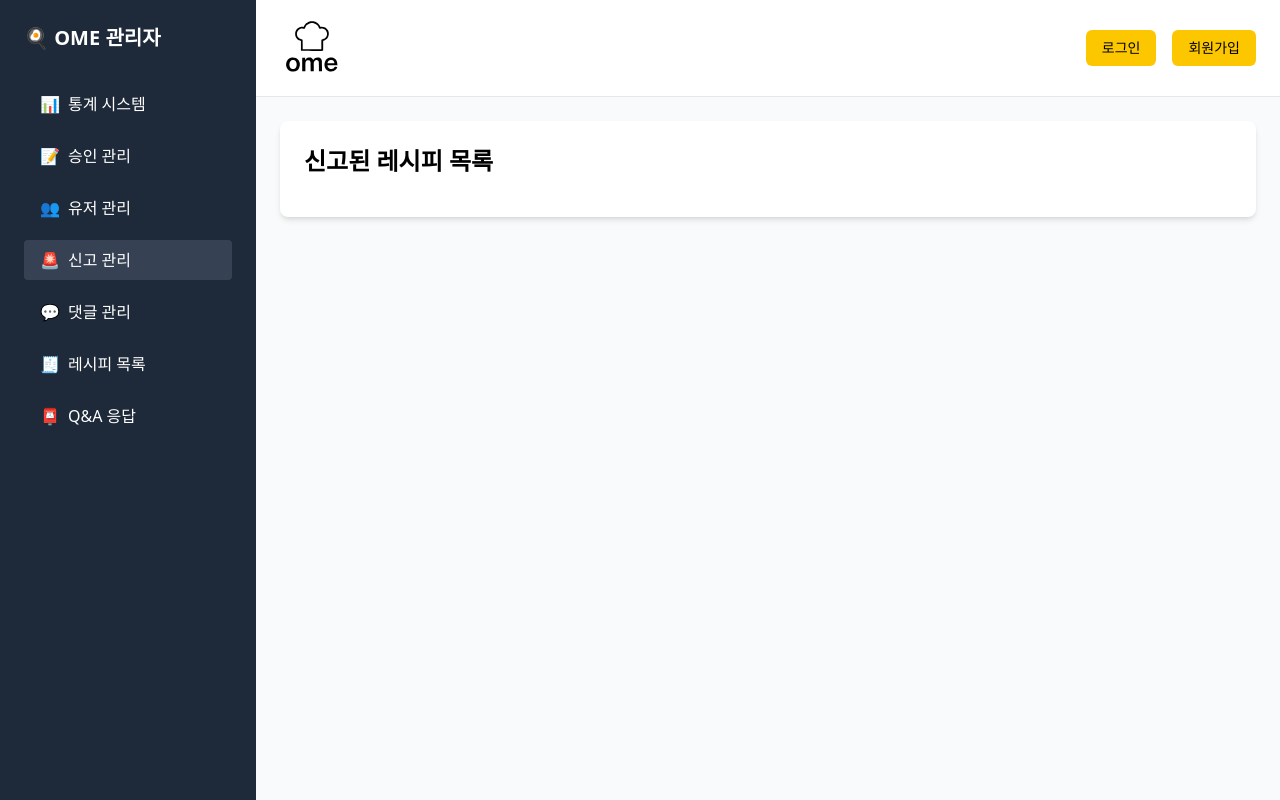
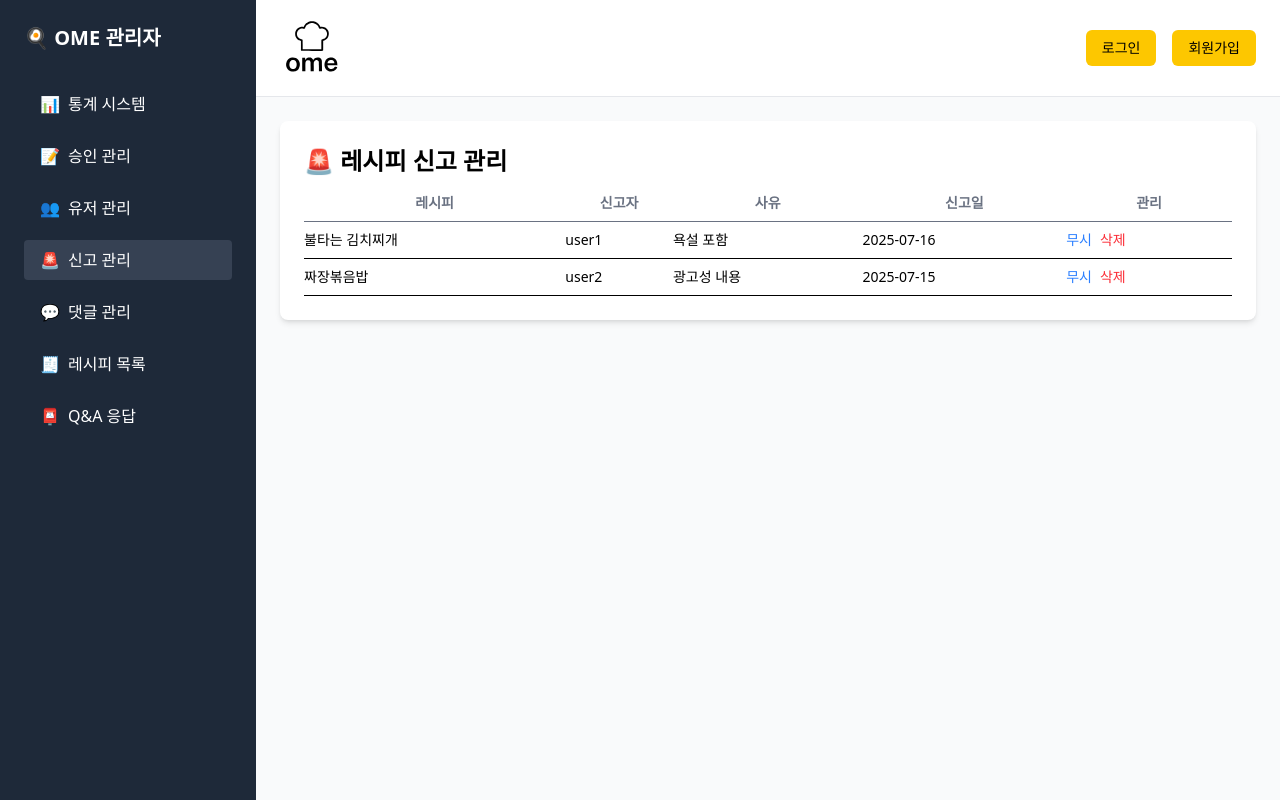
Before and after one commit to Seungmi97/ome, a React (Vite) app in the folder frontend/: page /admin/report in a window 1280 px wide. Built offline with nearby package versions, Linux system fonts and the light colour scheme.

Commit message:
임시 저장

```diff
--- a/frontend/src/pages/admin/ReportManage.jsx
+++ b/frontend/src/pages/admin/ReportManage.jsx
@@ -1,8 +1,55 @@
+import { useEffect, useState } from "react";
+
+const dummyReports = [
+  { id: 1, recipeTitle: "불타는 김치찌개", reportedBy: "user1", reason: "욕설 포함", date: "2025-07-16" },
+  { id: 2, recipeTitle: "짜장볶음밥", reportedBy: "user2", reason: "광고성 내용", date: "2025-07-15" },
+];
+
 export default function ReportManage() {
+  const [reports, setReports] = useState([]);
+
+  useEffect(() => {
+    setReports(dummyReports);
+  }, []);
+
+  const handleIgnore = (id) => {
+    setReports(reports.filter(r => r.id !== id));
+  };
+
+  const handleDelete = (id) => {
+    if (window.confirm("해당 레시피를 삭제하시겠습니까?")) {
+      setReports(reports.filter(r => r.id !== id));
+    }
+  };
+
   return (
     <div className="p-6 bg-white rounded-lg shadow-md">
-      <h1 className="text-2xl font-bold mb-4">신고된 레시피 목록</h1>
-      {/* 테이블 or 카드로 신고 내역 표시 */}
+      <h1 className="text-2xl font-bold mb-4">🚨 레시피 신고 관리</h1>
+      <table className="w-full text-sm">
+        <thead>
+          <tr className="border-b text-gray-500">
+            <th className="pb-2">레시피</th>
+            <th className="pb-2">신고자</th>
+            <th className="pb-2">사유</th>
+            <th className="pb-2">신고일</th>
+            <th className="pb-2">관리</th>
+          </tr>
+        </thead>
+        <tbody>
+          {reports.map((r) => (
+            <tr key={r.id} className="border-b">
+              <td className="py-2">{r.recipeTitle}</td>
+              <td>{r.reportedBy}</td>
+              <td>{r.reason}</td>
+              <td>{r.date}</td>
+              <td className="space-x-2">
+                <button onClick={() => handleIgnore(r.id)} className="text-blue-500 hover:underline">무시</button>
+                <button onClick={() => handleDelete(r.id)} className="text-red-500 hover:underline">삭제</button>
+              </td>
+            </tr>
+          ))}
+        </tbody>
+      </table>
     </div>
   );
 }
```
